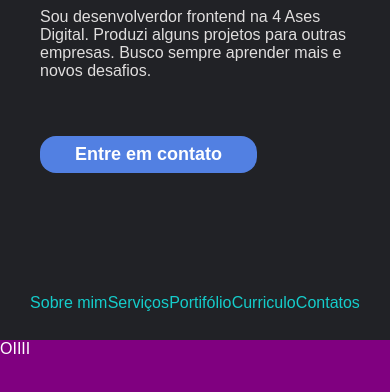
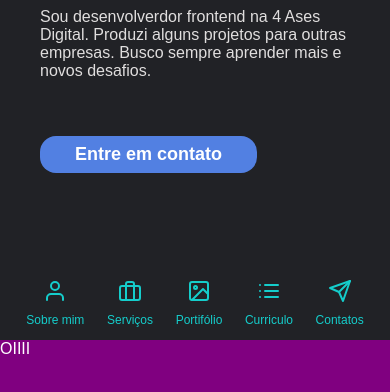
Before and after one commit to wellsantos12/frontstart_projeto1, a plain HTML site: page index.html in a window 390 px wide. Shown: the part 504-896 px from the top of the page. Drawn offline with nearby package versions, Linux system fonts and the light colour scheme.

Commit message:
Small Desktop

```diff
--- a/index.html
+++ b/index.html
@@ -5,6 +5,7 @@
     <meta http-equiv="X-UA-Compatible" content="IE=edge">
     <meta name="viewport" content="width=device-width, initial-scale=1.0">
     <title>Wellington Santana</title>
+    <script src="https://unpkg.com/feather-icons"></script>
     <link rel="stylesheet" href="style.css">
 </head>
 <body>
@@ -20,13 +21,18 @@
     <nav>
         <img src="assets/logo.png" alt="logo">
         <ul>
-            <a href="">Sobre mim</a>
-            <a href="">Serviços</a>
-            <a href="">Portifólio</a>
-            <a href="">Curriculo</a>
-            <a href="">Contatos</a>
+            <a href=""><i data-feather="user"></i>Sobre mim</a>
+            <a href=""><i data-feather="briefcase"></i>Serviços</a>
+            <a href=""><i data-feather="image"></i>Portifólio</a>
+            <a href=""><i data-feather="list"></i>Curriculo</a>
+            <a href=""><i data-feather="send"></i>Contatos</a>
         </ul>
     </nav>
     <section>OIIII</section>
+
+
+    <script>
+        feather.replace()
+      </script>
 </body>
 </html>
--- a/style.css
+++ b/style.css
@@ -96,6 +96,10 @@ nav ul a {
     text-decoration: none;
 }
 
+nav ul a svg {
+    display: none;
+}
+
 section {
     height: 1500px;
     background: purple;
@@ -103,22 +107,31 @@ section {
 
 /* RESPOSIVIDADE */
 
-/* TABLET */
-@media (max-width: 767px){
+/* Small Desktop */
+@media (max-width: 1000px) {
     header .container {
         width: 100%;
     }
 
-    header .container img {
+    nav {
+        padding: 0 30px;
+    }
+
+    nav ul a {
+        font-size: 18px;
+    }
+}
+
+/* Tablet */
+@media (max-width: 767px){
+
+ header .container img {
         display: inline;
         margin-bottom: 60px;
         width: 100px;
         height: 100px;
     }
 
-    nav {
-        padding: 0 30px;
-    }
     nav img {
         display: none;
     }
@@ -132,9 +145,22 @@ section {
     }
 }
 
-/* CELULAR */
+/* Celular */
 @media (max-width: 480px){
     header .container {
         padding: 0 40px;
     }
+
+    nav {
+        padding: 0 15px;
+    }
+
+    nav ul a {
+        font-size: 12px;
+    }
+
+    nav ul a svg {
+        display: block;
+        margin: 0 auto 10px;
+    }
 }
```
